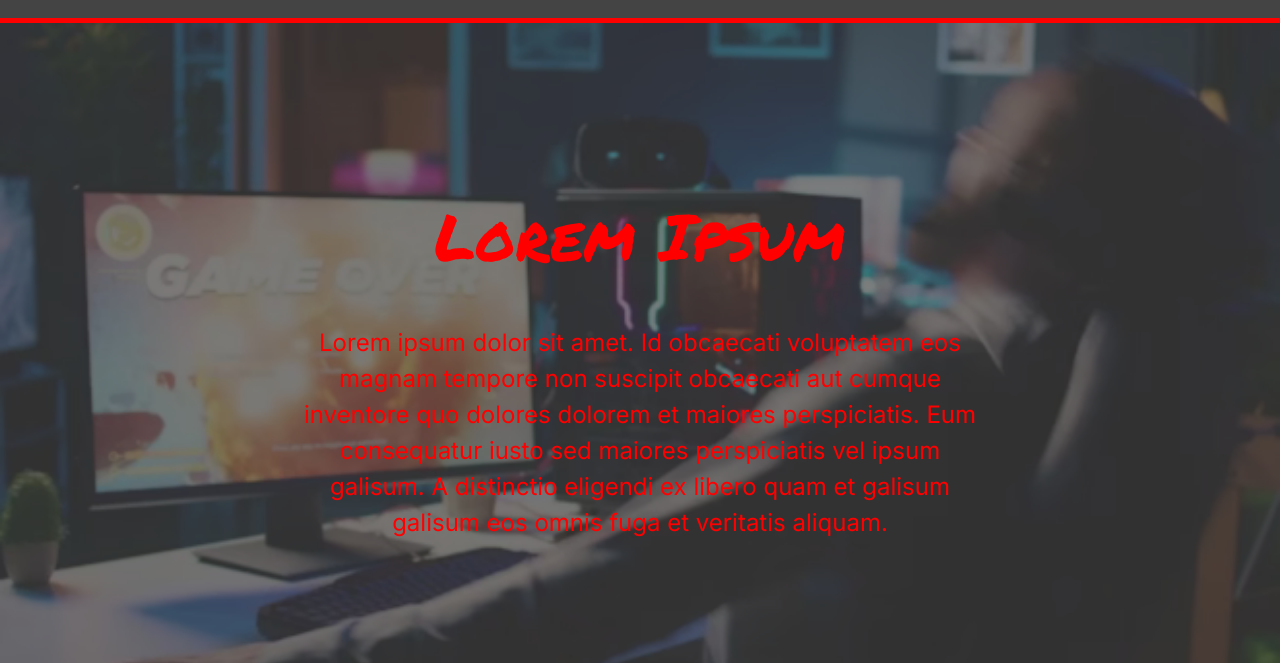
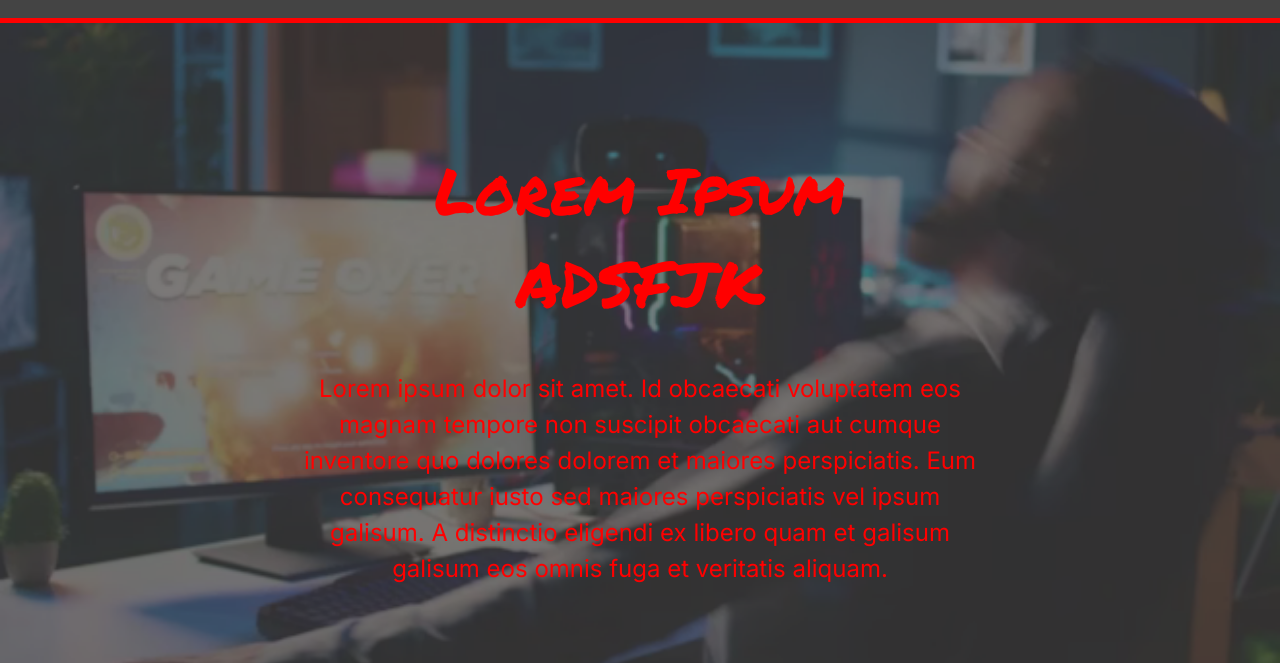
Before and after one commit to dtb354/CLE1-project, a plain HTML site: page index.html in a window 1280 px wide. Shown: the part 137-800 px from the top of the page. Drawn offline with Linux system fonts and the light colour scheme.

Commit message:
Update index.html

```diff
--- a/index.html
+++ b/index.html
@@ -29,7 +29,7 @@
         <header>
 
             <div class="left-column">
-                <h1>Lorem Ipsum</h1>
+                <h1>Lorem Ipsum ADSFJK</h1>
                 <p>Lorem ipsum dolor sit amet. Id obcaecati voluptatem eos magnam tempore non suscipit obcaecati aut
                     cumque inventore quo dolores dolorem et maiores perspiciatis. Eum consequatur iusto sed maiores
                     perspiciatis vel ipsum galisum. A distinctio eligendi ex libero quam et galisum galisum eos omnis
```
